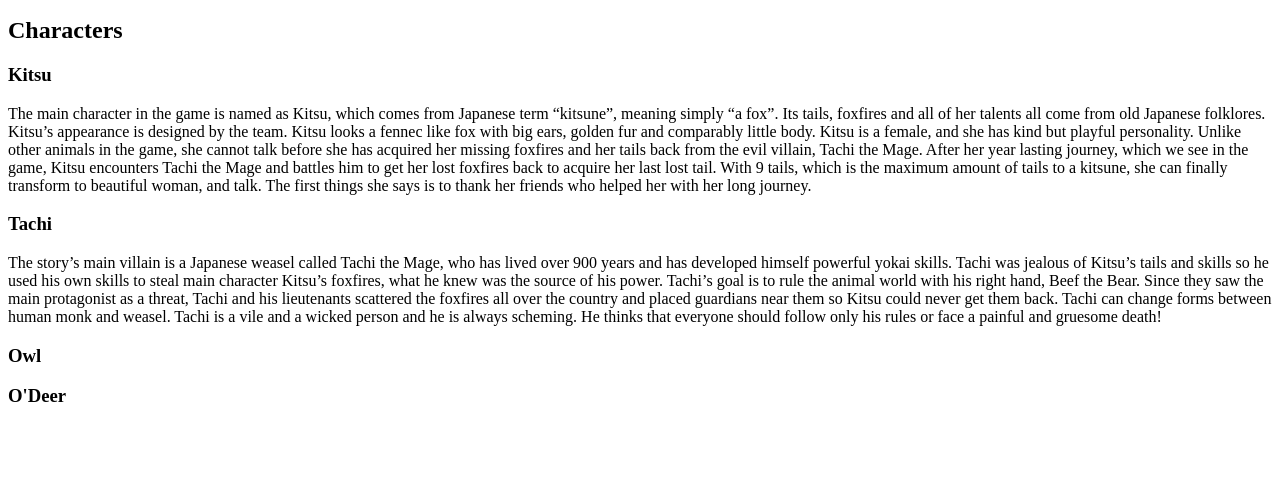
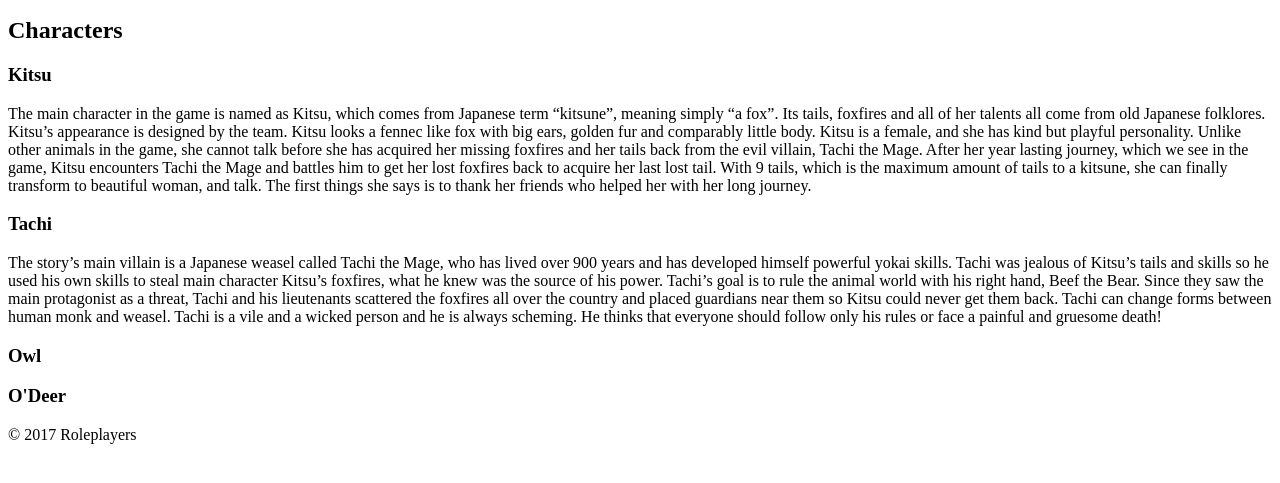
Before and after one commit to EleyaFox/foxfire, a plain HTML site: page characters.html in a window 1280 px wide. Shown: the part 91-574 px from the top of the page. Drawn offline with nearby package versions, Linux system fonts and the light colour scheme.

Commit message:
Update characters.html

```diff
--- a/characters.html
+++ b/characters.html
@@ -60,6 +60,10 @@
     <script src="https://ajax.googleapis.com/ajax/libs/jquery/1.12.4/jquery.min.js"></script>
     <!-- Include all compiled plugins (below), or include individual files as needed -->
     <script src="https://maxcdn.bootstrapcdn.com/bootstrap/3.3.7/js/bootstrap.min.js"></script>
-    <footer></footer>
+    <footer>
+      <p>
+        &copy; 2017 Roleplayers
+      </p>
+    </footer>
    </body>
 </html>
```
